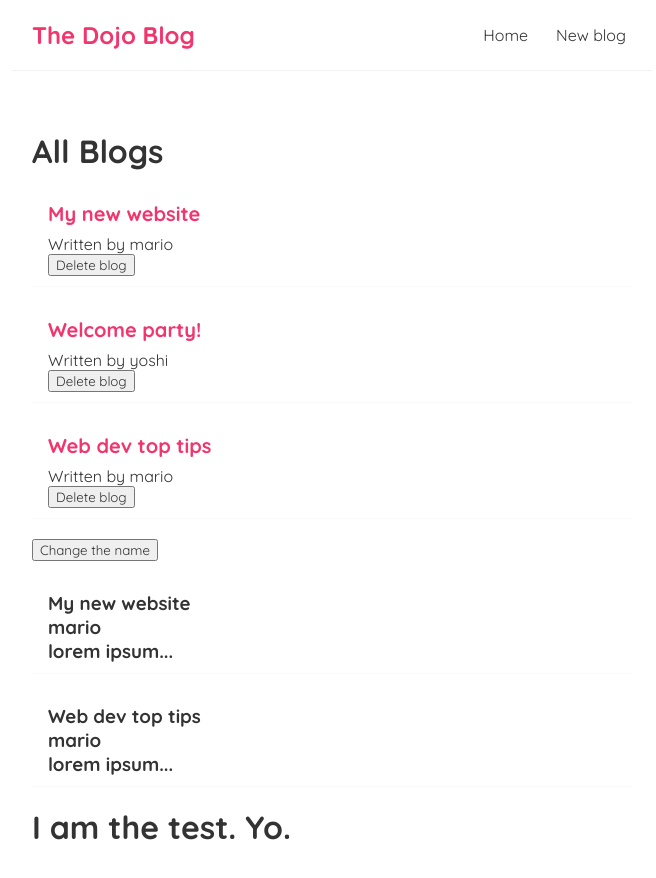
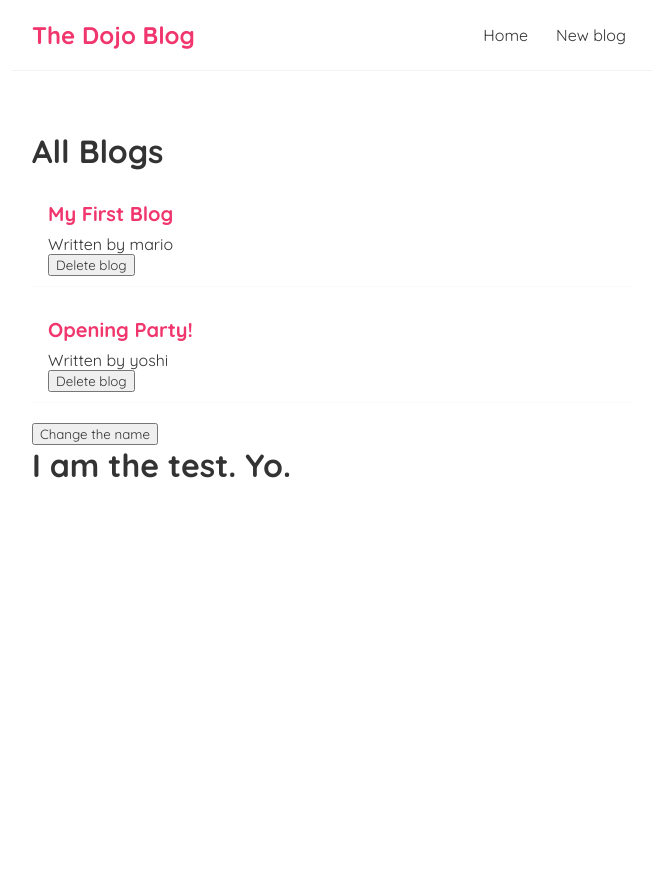
Before and after one commit to andrew-korsten/react-training, a React (Create React App) app: page / in a window 1280 px wide. Shown: the top 878 px of the page, without its empty margins (308-964 px from the left). After the commit the page ends 800 px from the top, so only its background shows below. Built offline with nearby package versions, Linux system fonts and the light colour scheme; data requests are answered from the project's data file.

Commit message:
Finalization of Video 12, Part 1

```diff
--- a/src/Home.js
+++ b/src/Home.js
@@ -8,11 +8,8 @@ import BlogList from "./BlogList";
 import Test from "./Test";
 
 const Home = () => {
-    const [blogs, setBlogs] = useState([
-        { title: 'My new website', body: 'lorem ipsum...', author: 'mario', id: 1 },
-        { title: 'Welcome party!', body: 'lorem ipsum...', author: 'yoshi', id: 2 },
-        { title: 'Web dev top tips', body: 'lorem ipsum...', author: 'mario', id: 3 }
-    ])
+    // D3. Set the initial value of blogs to null
+    const [blogs, setBlogs] = useState(null);
 
     const [name, setName] = useState('mario');
 
@@ -25,26 +22,29 @@ const Home = () => {
         setBlogs(newBlogs);
     }
 
-    const handleName = (name) => {
-        setName('luigi');
-    }
+    // D1. Create the useEffect Hook,
+    // D2. Make sure that the empty array is used as the dependency in order to avoid the continuous loop
+    useEffect(() => {
+               // D4. Fetch GET ALL from the endpoint
+               fetch('http://localhost:8000/blogs')
+               // D5. Get the res via the then + pass the json into the js object, and return it
+               .then(res => {
+                   return res.json();
+               })
+               // D6. Then the data
+               .then(data => {
+                   // D7. update the blogs with data
+                   setBlogs(data);
+               })
+    }, [])
 
-    useEffect(() => {
-        console.log('useEffect ran');
-        console.log(blogs);
-    }, [blogs, name])
+
 
     return (
         <div className="home">
             {/* A6. Pass the props for the handleDelete funct */}
-            <BlogList blogs={blogs} title="All Blogs" handleDelete={handleDelete} />
-            {blogs.filter((blog) => blog.author === 'mario').map((blog) => (
-                <div className="blog-preview" key = {blog.id}>
-                    <h3>{ blog.title }</h3>
-                    <h3>{ blog.author }</h3>
-                    <h3>{ blog.body }</h3>
-                </div>
-            ))}
+            {/* D8. Create the simplified terniary operator (&&) for the avaiablity of the blogs */}
+            {blogs && <BlogList blogs={blogs} title="All Blogs" handleDelete={handleDelete} />}
             <Test />
         </div>
     );
```
